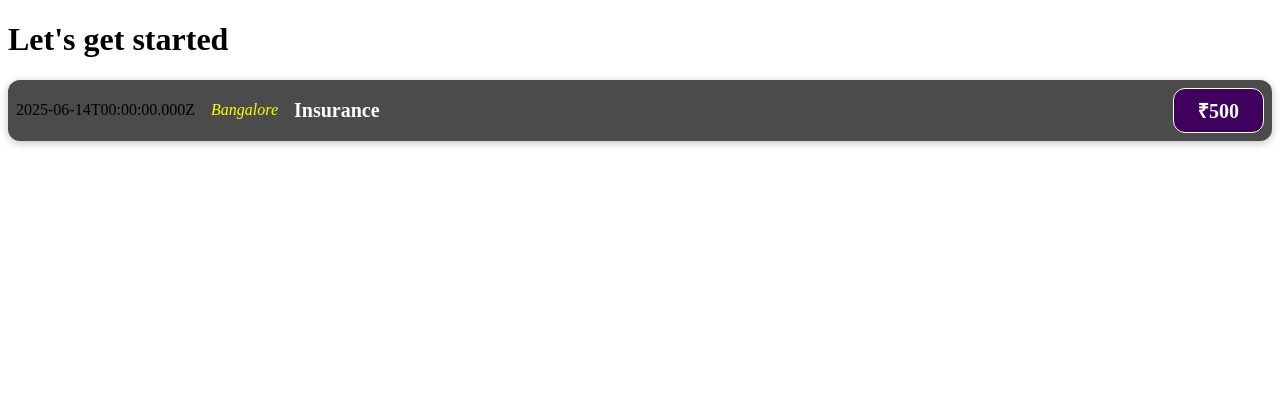
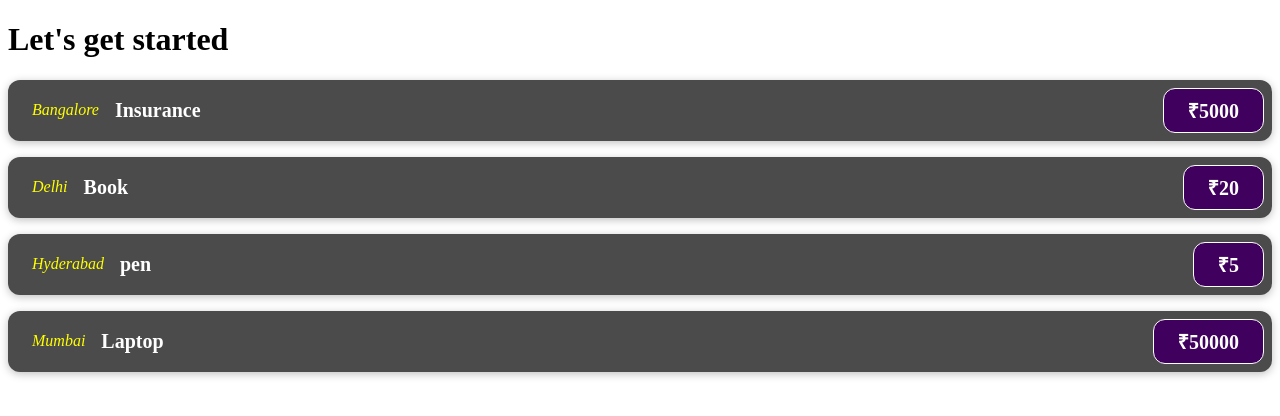
Before and after one commit to Ajay-1502/Learning-React, a React (Vite) app: page / in a window 1280 px wide. Shown: the top 416 px of the page. Built offline with nearby package versions, Linux system fonts and the light colour scheme.

Commit message:
Refactored codebase : Added props

```diff
--- a/src/App.jsx
+++ b/src/App.jsx
@@ -3,7 +3,30 @@ function App() {
   return (
     <div>
       <h1>Let's get started</h1>
-      <ExpenseItem></ExpenseItem>
+      <ExpenseItem
+        date={new Date(2025, 1, 15)}
+        title="Insurance"
+        price="₹5000"
+        location="Bangalore"
+      ></ExpenseItem>
+      <ExpenseItem
+        date={new Date(2025, 2, 15)}
+        title="Book"
+        price="₹20"
+        location="Delhi"
+      ></ExpenseItem>
+      <ExpenseItem
+        date={new Date(2025, 3, 15)}
+        title="pen"
+        price="₹5"
+        location="Hyderabad"
+      ></ExpenseItem>
+      <ExpenseItem
+        date={new Date(2025, 4, 15)}
+        title="Laptop"
+        price="₹50000"
+        location="Mumbai"
+      ></ExpenseItem>
     </div>
   );
 }
--- a/src/components/ExpenseItem.jsx
+++ b/src/components/ExpenseItem.jsx
@@ -1,18 +1,13 @@
 import './ExpenseItem.css';
 
-function ExpenseItem() {
-  const expenseDate = new Date(2025, 5, 14).toISOString();
-  const expenseTitle = 'Insurance';
-  const expenseLocation = 'Bangalore';
-  const expenseAmount = '₹500';
-
+function ExpenseItem(props) {
   return (
     <div className="expense-item">
-      <div>{expenseDate}</div>
-      <div className="expense-item__location">{expenseLocation}</div>
+      <div>{props.date.toISOString}</div>
+      <div className="expense-item__location">{props.location}</div>
       <div className="expense-item__description">
-        <h2>{expenseTitle}</h2>
-        <div className="expense-item__price">{expenseAmount}</div>
+        <h2>{props.title}</h2>
+        <div className="expense-item__price">{props.price}</div>
       </div>
     </div>
   );
```
